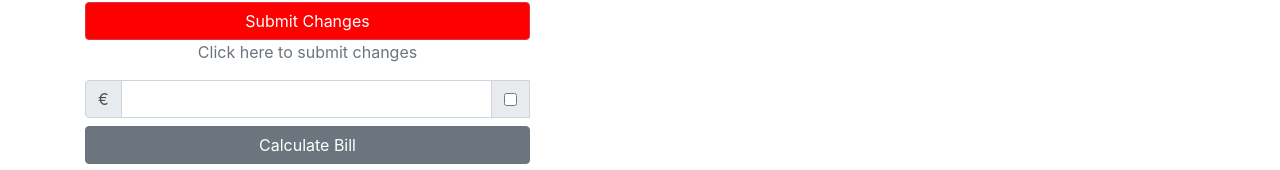
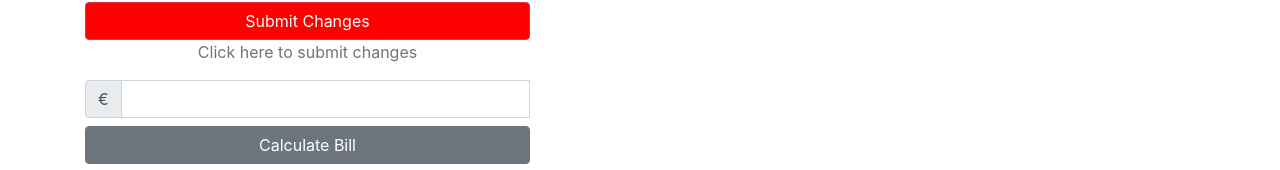
Before and after one commit to itsdanlopes/movieTimes, a website: page views/index.html in a window 1280 px wide. Shown: the part 762-932 px from the top of the page. Drawn offline with nearby package versions, Linux system fonts and the light colour scheme; no server answers.

Commit message:
removing unnecessary code

```diff
--- a/views/index.html
+++ b/views/index.html
@@ -93,11 +93,6 @@
                                 <span class="input-group-text">&euro;</span>
                             </div>
                             <input type="price" class="form-control" aria-label="Total" name="txtBillAmt" id="total">
-                            <div class="input-group-append">
-                                <div class="input-group-text">
-                                    <input type="checkbox" id="showVeg" aria-label="Checkbox for following text input">
-                                </div>
-                            </div>
                             <input class="btn btn-block btn-secondary mt-2" type="button" onclick="calculateBill()" name="btnCalcBill" value="Calculate Bill" id="calcBill">
                         </div>
                     </form>
```
